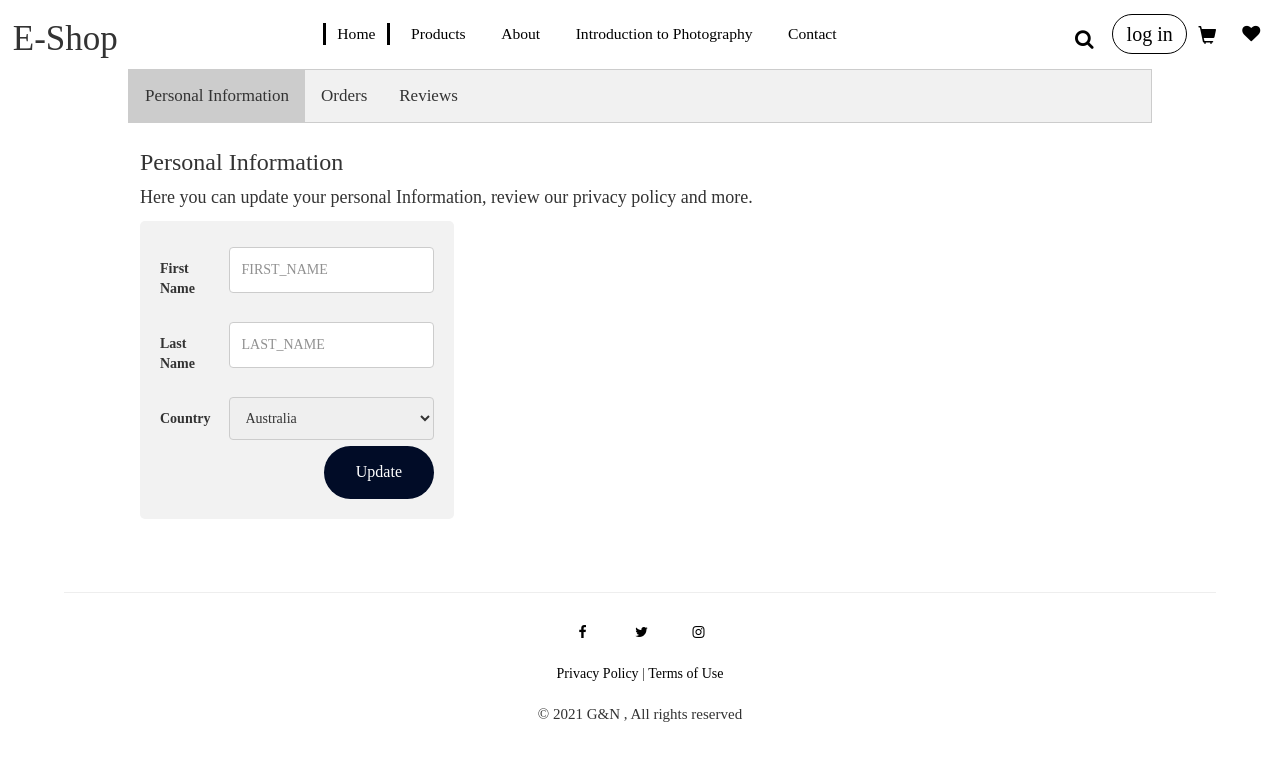
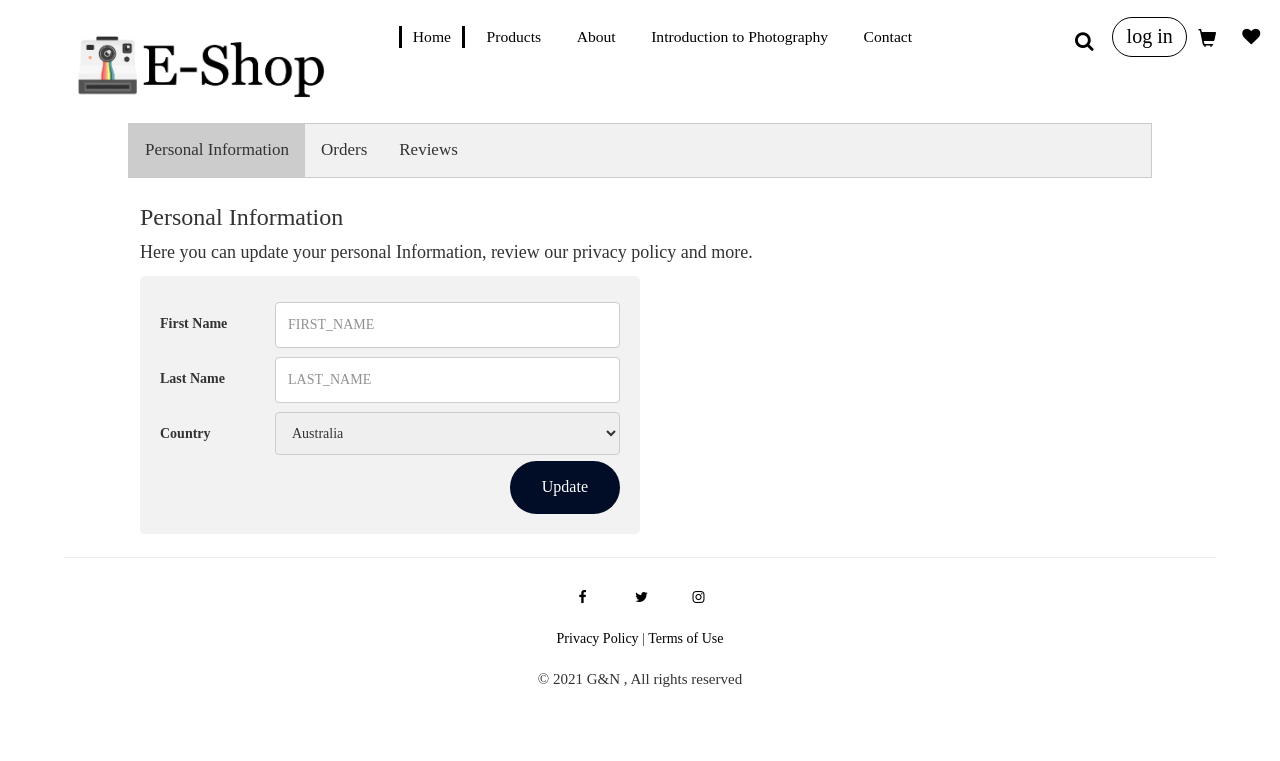
Before and after one commit to NefeliTav/E-shop, a PHP site: page /profile.html in a window 1280 px wide; the page is wider, and only the part inside the window is pictured. Shown: the top 761 px of that part. Run offline with PHP 8.4, Linux system fonts and the light colour scheme; some libraries are stand-ins or nearby versions.

Commit message:
Added Logo

```diff
--- a/profile.css
+++ b/profile.css
@@ -1,12 +1,20 @@
 body {
     font-family: "Times New Roman", Times, serif;
 }
-
-.logo {
-    text-align: left;
-    font-size: 35px;
+@media screen and (min-width: 900px) {
+    .logo {
+        position: relative;
+        top:30px;
+        left:5%;
+        width: 20vw;
+    }
 }
-
+@media screen and (max-width: 900px) {
+    .logo {
+        float: left;
+        width: 160px;
+    }
+}
 hr {
     display: block;
     margin-top: 0.5em;
@@ -353,7 +361,7 @@ hr {
     background: green;
 }
 
-@media only screen and (max-width: 600px) {
+@media only screen and (max-width:760px) {
     #login {
         left: 80%;
     }
@@ -387,6 +395,7 @@ hr {
 
     .topnav a.icon {
         position: absolute;
+        top:7vw;
         display: block;
     }
 }
@@ -666,6 +675,7 @@ img {
     .tab {
         position: relative;
         left: 10%;
+        top:50px;
         right: 10%;
         width: 80vw;
         overflow: hidden;
@@ -729,7 +739,9 @@ table.profileTable tr:nth-child(even) {
     .tabcontent {
         display: none;
         position: relative;
+        overflow: hidden;
         left: 10%;
+        top:50px;
         padding: 6px 12px;
         -webkit-animation: fadeEffect 0.5s;
         animation: fadeEffect 0.5s;
@@ -754,6 +766,8 @@ table.profileTable tr:nth-child(even) {
     .tabcontent {
         display: none;
         position: relative;
+        overflow: hidden;
+        top:25px;
         padding: 6px 12px;
         -webkit-animation: fadeEffect 0.5s;
         animation: fadeEffect 0.5s;
@@ -806,15 +820,23 @@ textarea {
 .formProfile input[type=submit]:hover {
     background-color: #45a049;
 }
-
+@media screen and (min-width: 600px) {
 .containerProfile {
     position: relative;
-    margin-right: 75%;
+    width:500px;
     border-radius: 5px;
     background-color: #f2f2f2;
     padding: 20px;
 }
-
+@media screen and (max-width: 600px) {
+    .containerProfile {
+        position: relative;
+        width:auto;
+        border-radius: 5px;
+        background-color: #f2f2f2;
+        padding: 20px;
+    }
+}
 .col-25Profile {
     float: left;
     width: 25%;
--- a/profile.html
+++ b/profile.html
@@ -2,7 +2,7 @@
 <html lang="en">
 
 <head>
-    <title>E-Shop</title> <!-- should change into an image -->
+    <title>E-Shop</title>
     <meta charset="utf-8">
     <!-- responsive -->
     <meta name="viewport" content="width=device-width, initial-scale=1.0">
@@ -32,7 +32,7 @@
 
 <body>
     <div class="header">
-        <h1 class="logo">E-Shop</h1>
+        <img src="./images/logo.jpg" class="logo">
         <div class="topnav" id="topnav">
             <a class="active" href="">Home</a>
             <a href="#products">Products</a>
```
Also changed, not shown: images/logo.jpg (added).
